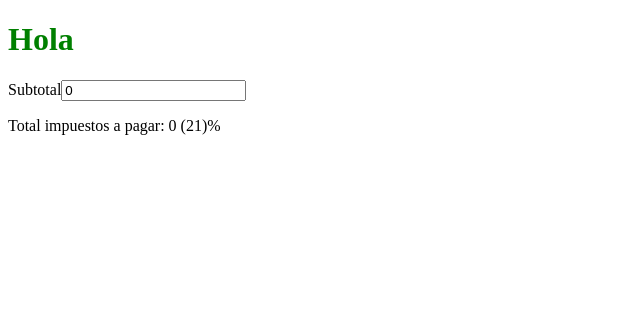
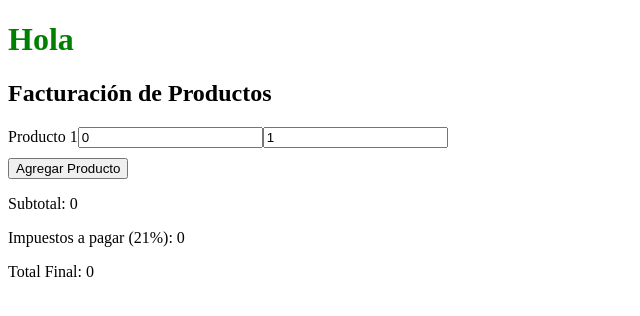
Before and after one commit to gabrieladia1979/Vue.js-Profesional-Course-50Hours, a Vue app in the folder PostCard/: page / in a window 1280 px wide. Shown: the top 316 px of the page, without its empty margins (0-640 px from the left). Built offline with nearby package versions, Linux system fonts and the light colour scheme.

Commit message:
Termino ejercicio 6 prueba

```diff
--- a/PostCard/src/App.vue
+++ b/PostCard/src/App.vue
@@ -1,12 +1,12 @@
 <template>
   <div>
     <h1>Hola</h1>
-    <ComputedExercise />
+    <ComputedExerciseFull />
   </div>
 </template>
 
 <script lang="ts" setup>
-import ComputedExercise from './components/Clase_6/ComputedExercise.vue';
+import ComputedExerciseFull from './components/Clase_6/ComputedExcerciseFull.vue';
 </script>
 
 <style>
--- a/PostCard/src/components/Clase_6/ComputedExcerciseFull.vue
+++ b/PostCard/src/components/Clase_6/ComputedExcerciseFull.vue
@@ -1,37 +1,71 @@
 <template>
   <div>
-    <label for="subtTotal">Subtotal</label>
-    <input type = 'number' v-model = 'subtTotal'>
-    <p>Total de impuestos aplicados {{TotalVat}} {{vat}}%</p>
-    <botton v-on:@click = "AddProduct">Agregar Producto</botton>
+    <h2>Facturación de Productos</h2>
+
+    <div v-for="(product, index) in products" :key="index" class="product">
+      <label :for="'product-' + index">Producto {{ index + 1 }}</label>
+      <input
+        :id="'product-' + index"
+        type="number"
+        v-model.number="product.price"
+        placeholder="Precio del producto"
+      />
+      <input
+        type="number"
+        v-model.number="product.quantity"
+        placeholder="Cantidad"
+      />
+    </div>
+
+    <button @click="addProduct">Agregar Producto</button>
+    <button @click="removeProduct" v-if="products.length > 1">Eliminar Último Producto</button>
+
+    <p>Subtotal: {{ subtotal }}</p>
+    <p>Impuestos a pagar ({{ vat }}%): {{ totalVat }}</p>
+    <p>Total Final: {{ totalFinal }}</p>
   </div>
 </template>
 
 <script lang="ts" setup>
-    import {ref , Ref ,  computed} from 'vue'
+import { ref, computed } from 'vue';
 
-    let subtTotal:Ref<number> = ref(0)
-    const vat = 21
-    const TotalVat = computed(() => (vat*subtTotal.value)/100)
+// Constante del impuesto (21%)
+const vat = 21;
 
-    let AddProduct = () => {
-      subtTotal.value += 1
-    }
+// Arreglo de productos, cada producto tiene un precio y una cantidad
+let products = ref([
+  { price: 0, quantity: 1 }
+]);
 
-    interface IProduct {
-      price:number,
-      quantity:number
-    }
+// Agrega un nuevo producto con precio y cantidad inicializados en 0 y 1
+const addProduct = () => {
+  products.value.push({ price: 0, quantity: 1 });
+};
 
-    let Product:Ref<IProduct> =  ref([{
-        price:0,
-        quantity:1}
-    ]);
+// Elimina el último producto del arreglo
+const removeProduct = () => {
+  if (products.value.length > 1) {
+    products.value.pop();
+  }
+};
 
-    let Products:Ref
+// Calcula el subtotal sumando el precio de cada producto multiplicado por su cantidad
+const subtotal = computed(() =>
+  products.value.reduce((sum, product) => sum + product.price * product.quantity, 0)
+);
 
+// Calcula el total de impuestos basado en el subtotal y el porcentaje de IVA
+const totalVat = computed(() => (subtotal.value * vat) / 100);
+
+// Calcula el total final sumando el subtotal y el total de impuestos
+const totalFinal = computed(() => subtotal.value + totalVat.value);
 </script>
 
 <style scoped>
-
+.product {
+  margin-bottom: 10px;
+}
+button {
+  margin-right: 5px;
+}
 </style>
```
